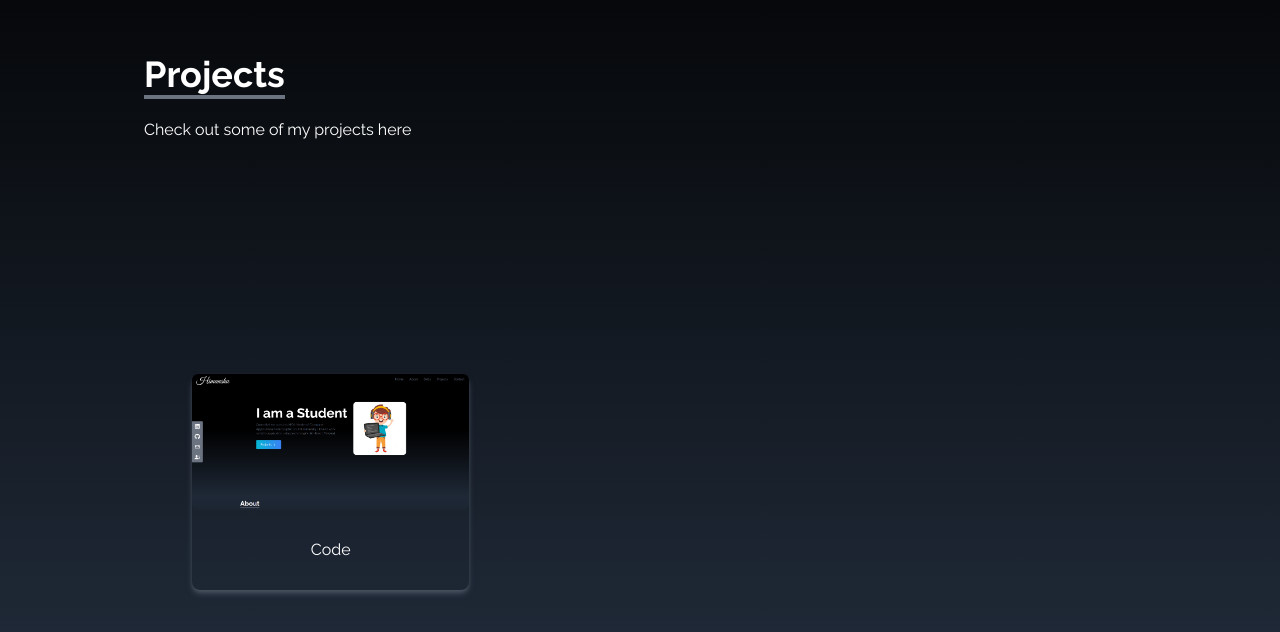
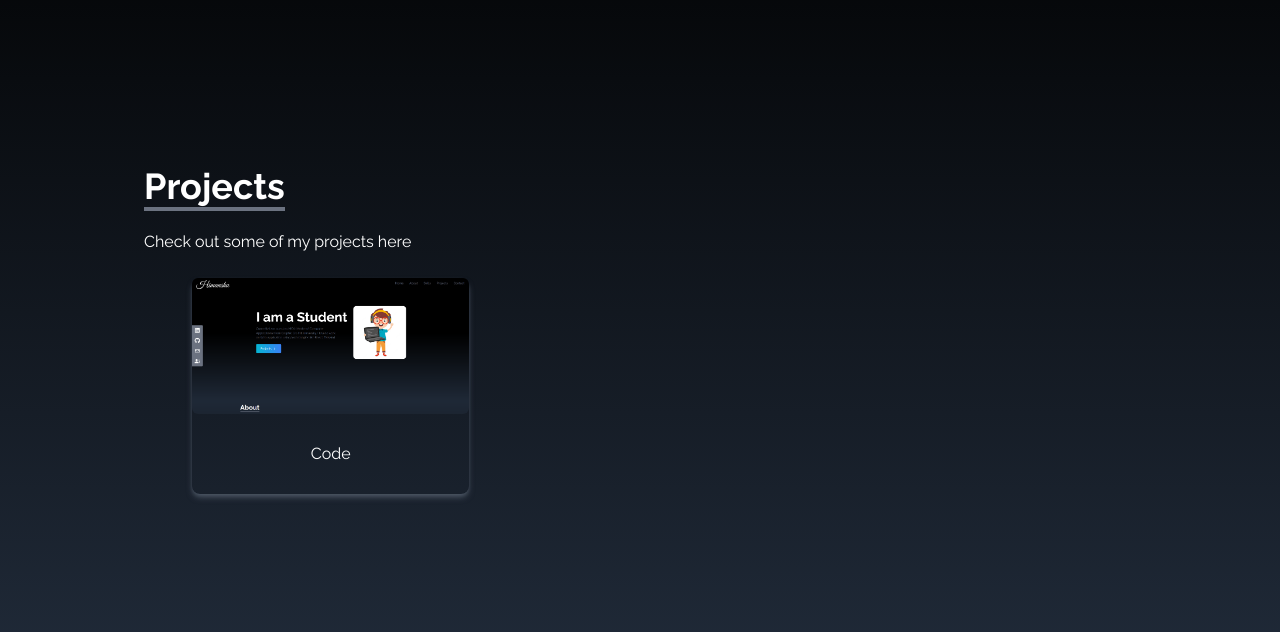
Before and after one commit to himanshughil258/portfolio, a React (Create React App) app: page / in a window 1280 px wide. Shown: the part 1754-2386 px from the top of the page. Built offline with nearby package versions, Linux system fonts and the light colour scheme; the HTML template or start-up script is replaced by a standard one.

Commit message:
minor refactor

```diff
--- a/src/Components/Project.jsx
+++ b/src/Components/Project.jsx
@@ -17,7 +17,7 @@ const Project = () => {
      name="project"
      className="bg-gradient-to-b from-black to-gray-800 w-full text-white md:h-screen">
       <div className="max-w-screen-lg p-4 mx-auto flex flex-col justify-center w-full h-full ">
-        <div className="py-52">
+        <div className="pt-56">
           <p className="text-4xl font-bold inline border-b-4 border-gray-500">Projects</p>
           <p className='py-6'>Check out some of my projects here</p>
         </div>
```
